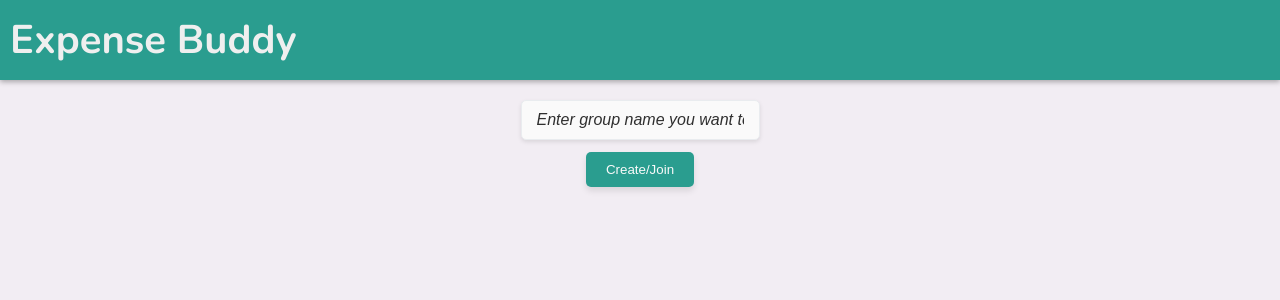
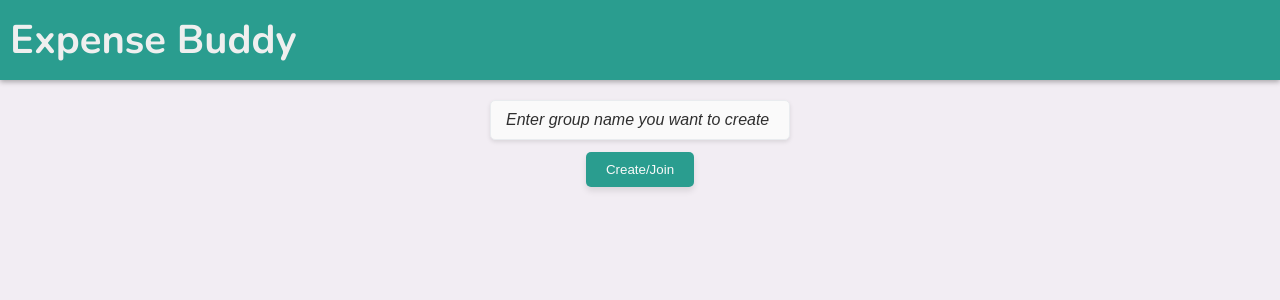
Before and after one commit to rahulnag/expense-buddy, a Next.js app: page / in a window 1280 px wide. Shown: the top 300 px of the page. Built offline with nearby package versions, Linux system fonts and the light colour scheme.

Commit message:
width of groupname field corrected

```diff
--- a/app/components/StickyHeader/index.js
+++ b/app/components/StickyHeader/index.js
@@ -18,7 +18,7 @@ const StickyHeader = () => {
             <small>
               Welcome{" "}
               {JSON.parse(
-                widow.localStorage.getItem("userdetails")
+                window.localStorage.getItem("userdetails")
               )?.name.toUpperCase()}
             </small>
           </div>
--- a/app/pages/LoginScreen/page.module.css
+++ b/app/pages/LoginScreen/page.module.css
@@ -7,4 +7,5 @@
 
 .login-container input {
     margin-bottom: 12px;
+    width: 15rem;
 }
```
